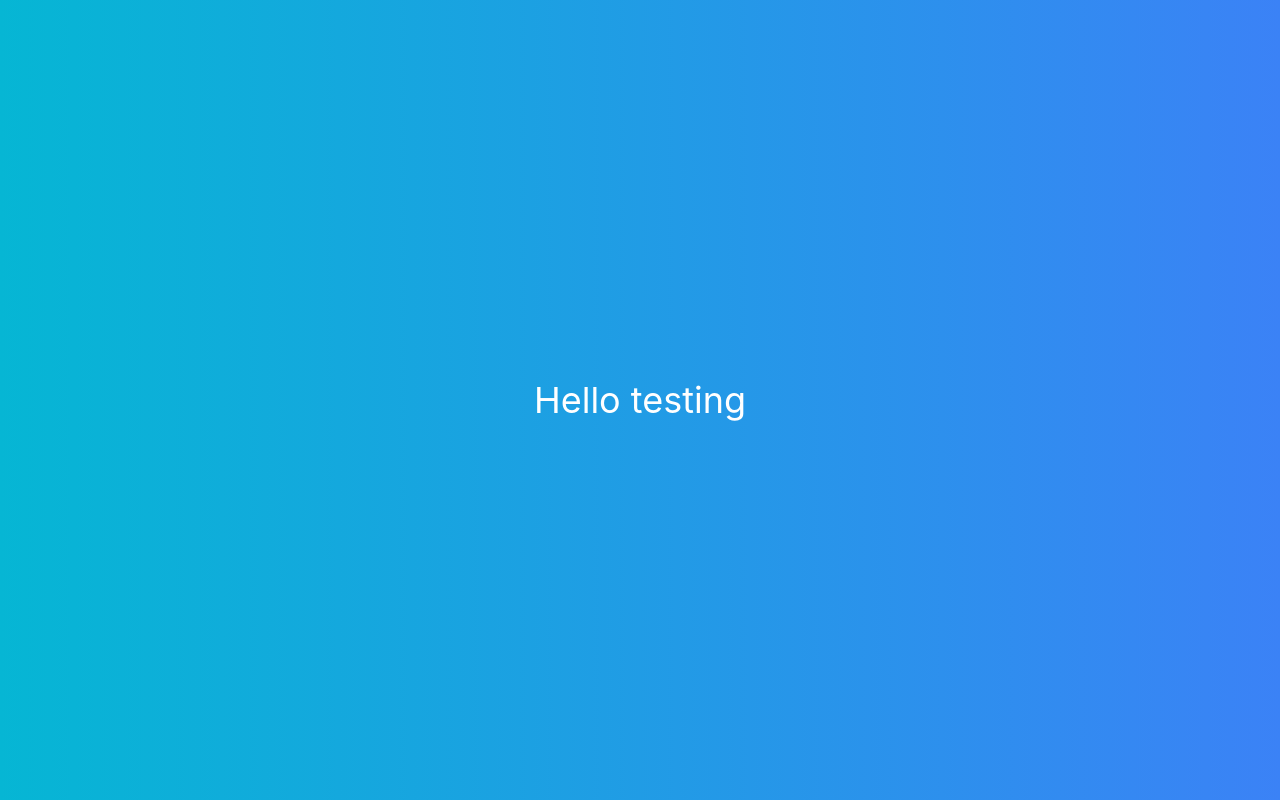
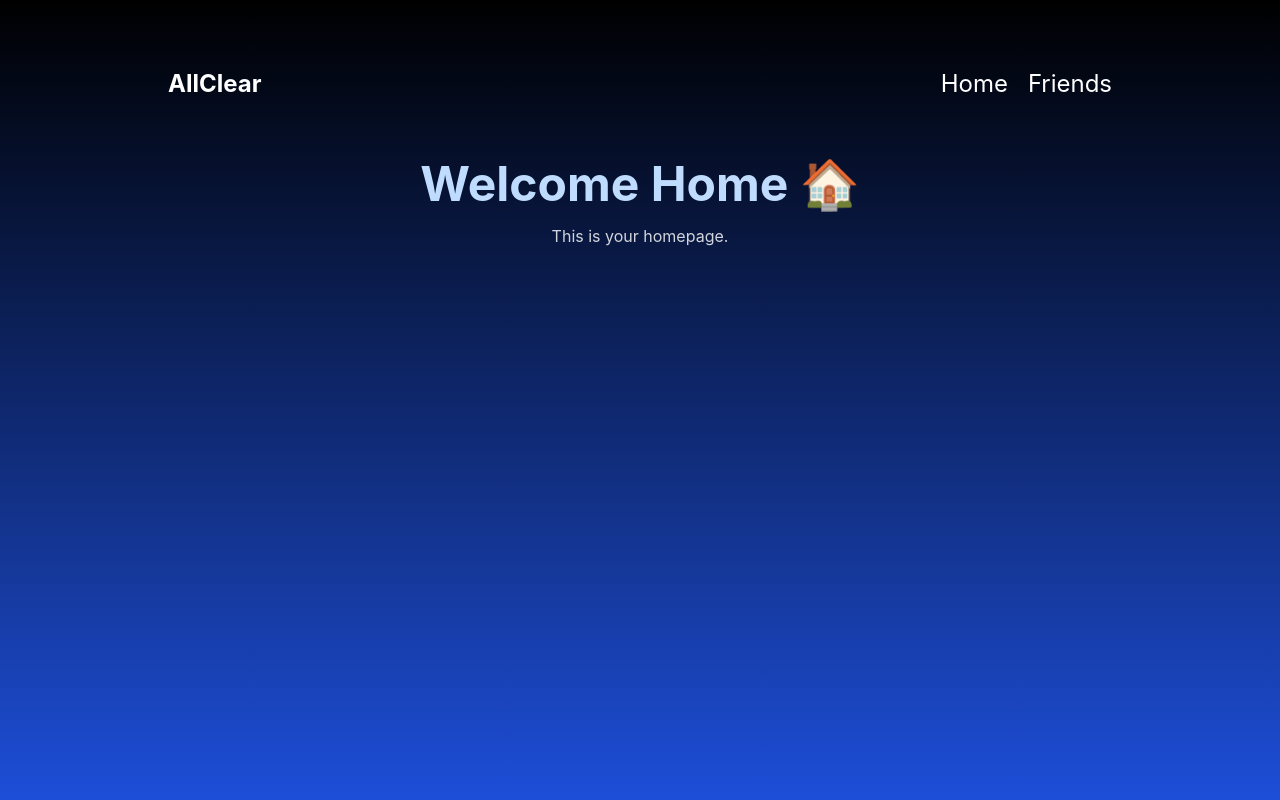
Before and after one commit to S8leeJ/Allclear-SafetyApp, a React (Create React App) app: page / in a window 1280 px wide. Built offline with nearby package versions, Linux system fonts and the light colour scheme.

Commit message:
Starting pages

```diff
--- a/package.json
+++ b/package.json
@@ -9,6 +9,7 @@
     "@testing-library/user-event": "^13.5.0",
     "react": "^19.1.0",
     "react-dom": "^19.1.0",
+    "react-router-dom": "^7.6.3",
     "react-scripts": "^5.0.1",
     "web-vitals": "^2.1.4"
   },
--- a/src/App.js
+++ b/src/App.js
@@ -1,9 +1,22 @@
-function App() {
+import { BrowserRouter as Router, Routes, Route } from 'react-router-dom';
+import Navbar from './components/Navbar';
+import Home from './pages/Home';
+import Friends from './pages/Friends';
+
+export default function App() {
   return (
-    <div className="min-h-screen flex items-center justify-center bg-gradient-to-r from-cyan-500 to-blue-500 text-white text-4xl">
-      Hello testing
-    </div>
+    <Router>
+      <div className="font-roboto relative min-h-screen bg-gradient-to-b from-black via-blue-1000 to-blue-700 text-white overflow-hidden">
+
+        <div className="relative max-w-5xl mx-auto px-4 py-12 z-10">
+          <Navbar />
+          <Routes>
+            <Route path="/" element={<Home />} />
+            <Route path="/friends" element={<Friends />} />
+          </Routes>
+        </div>
+      </div>
+    </Router>
+
   );
 }
-
-export default App;
--- /dev/null
+++ b/src/components/Navbar.js
@@ -0,0 +1,13 @@
+import { Link } from 'react-router-dom';
+
+export default function Navbar() {
+  return (
+    <nav className="px-6 py-5 flex justify-between items-center text-2xl">
+      <h1 className="text-1xl font-bold text-white-100">AllClear</h1>
+      <div className="space-x-5">
+        <Link to="/" className="text-white-400 hover:text-blue-400">Home</Link>
+        <Link to="/friends" className="text-white-400 hover:text-blue-400">Friends</Link>
+      </div>
+    </nav>
+  );
+}
--- /dev/null
+++ b/src/pages/Friends.js
@@ -0,0 +1,8 @@
+export default function Friends() {
+  return (
+    <div className="text-center mt-10">
+      <h1 className="text-5xl font-bold text-blue-200">Your Friends 🤝</h1>
+      <p className="text-gray-300 mt-4">Here’s a list of your connections.</p>
+    </div>
+  );
+}
--- /dev/null
+++ b/src/pages/Home.js
@@ -0,0 +1,8 @@
+export default function Home() {
+  return (
+    <div className="text-center mt-10">
+      <h1 className="text-5xl font-bold text-blue-200">Welcome Home 🏠</h1>
+      <p className="text-gray-300 mt-4">This is your homepage.</p>
+    </div>
+  );
+}
```
Also changed, not shown: 1 other file (tests, documents, lock files or other folders).
